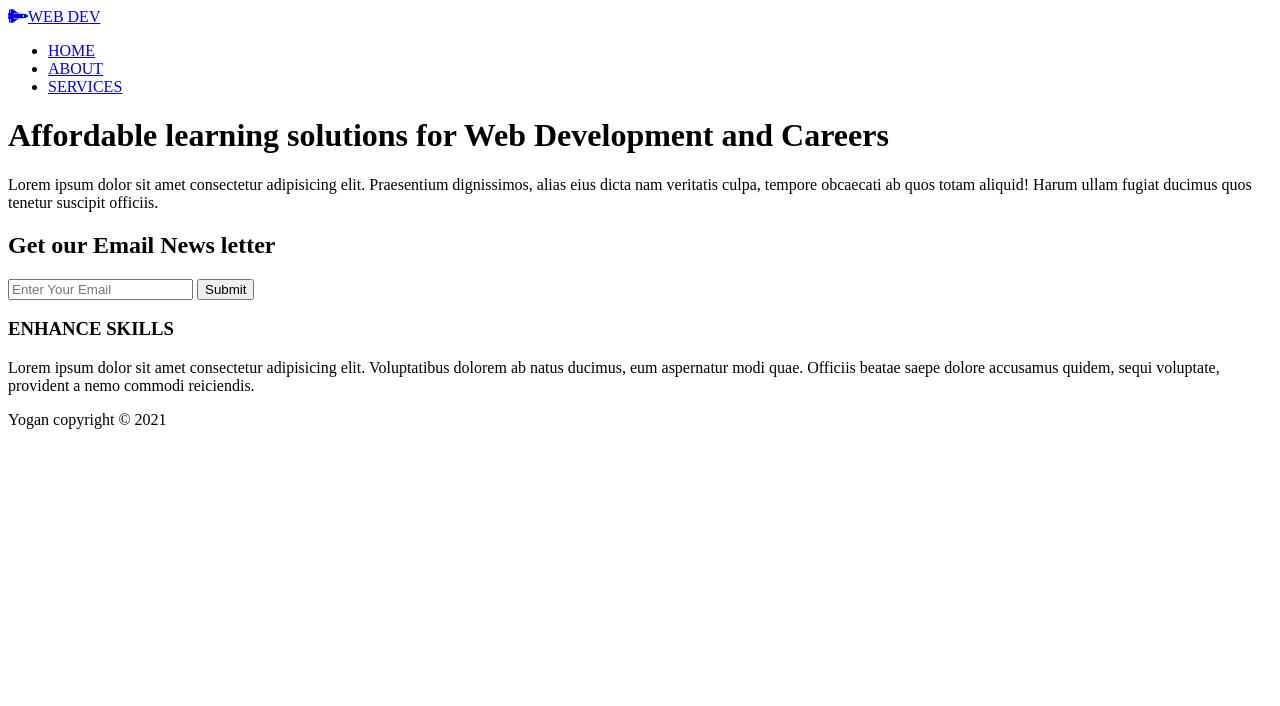
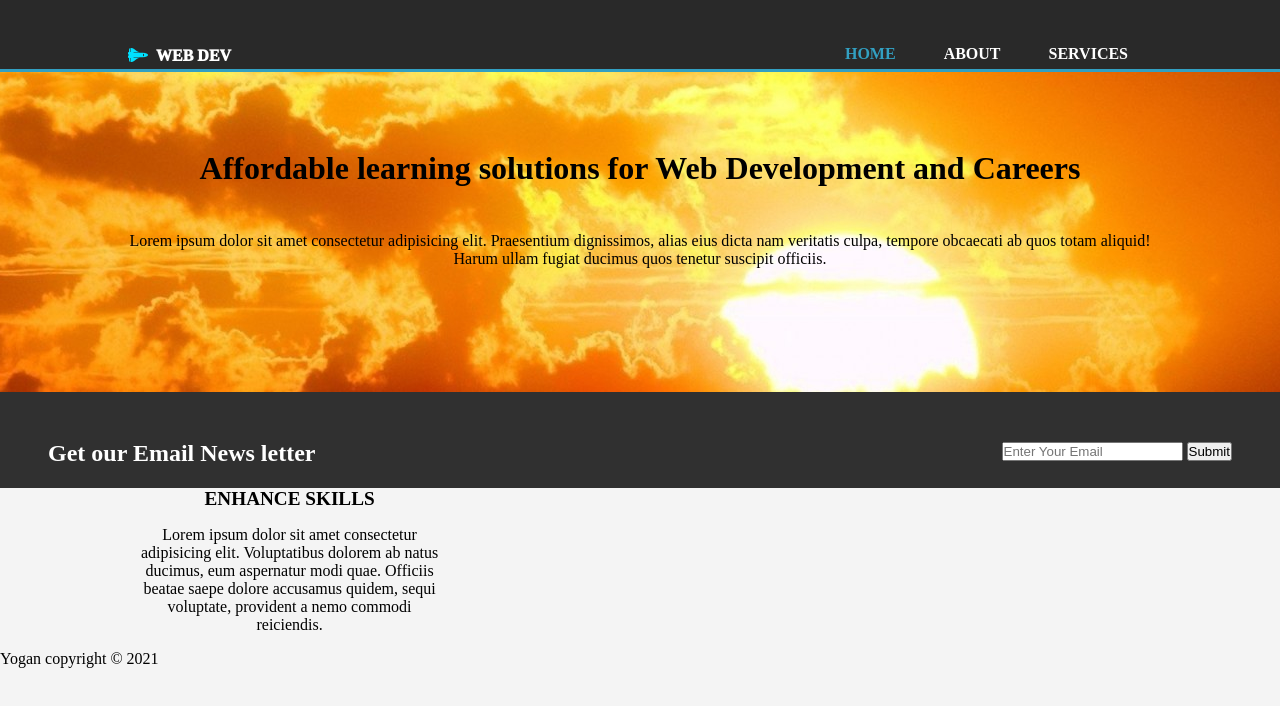
Before and after one commit to Kyogan2001/trial-1-internship-1, a plain HTML site: page index.html in a window 1280 px wide. Drawn offline with Linux system fonts and the light colour scheme; a web font is replaced by a local one.

Commit message:
home pg done needs alignment nd scaling correction

```diff
--- a/index.html
+++ b/index.html
@@ -16,7 +16,7 @@
                 <a href="#"><i class="fas fa-space-shuttle"></i><span>WEB DEV</span></a>
             </div>
             <ul>
-                <li><a href="#">HOME</a></li>
+                <li><a href="#" class="active">HOME</a></li>
                 <li><a href="#">ABOUT</a></li>
                 <li><a href="#">SERVICES</a></li>
             </ul>
@@ -28,7 +28,7 @@
             <p>Lorem ipsum dolor sit amet consectetur adipisicing elit. Praesentium dignissimos, alias eius dicta nam veritatis culpa, tempore obcaecati ab quos totam aliquid! Harum ullam fugiat ducimus quos tenetur suscipit officiis.</p>
         </div>
     </header>
-    <section class = "news_letter">
+    <section class = "newsletter">
         <h2>Get our Email News letter</h2>
         <form action="#">
             <input type="email" name="email" id="email" placeholder="Enter Your Email">
@@ -38,6 +38,7 @@
     <section class = "cards">
         <div class="container">
             <div class="card">
+                <i></i>
                 <h3>ENHANCE SKILLS</h3>
                 <p>Lorem ipsum dolor sit amet consectetur adipisicing elit. Voluptatibus dolorem ab natus ducimus, eum aspernatur modi quae. Officiis beatae saepe dolore accusamus quidem, sequi voluptate, provident a nemo commodi reiciendis.</p>
             </div>
--- a/styles/style.css
+++ b/styles/style.css
@@ -1,5 +1,166 @@
 @import url('https://fonts.googleapis.com/css2?family=Mate+SC&display=swap');
+
+
+
+
+
+*,
+*::after,
+*::before{
+    margin:0;
+    padding:0;
+    box-sizing: border-box;
+}
+html{
+    font-size: 1rem;
+}
+
+
 
 body{
     font-family: 'Mate SC', serif;
+    padding: 0;
+    margin:0;
+    background-color: #f4f4f4;
 }
+
+.container{
+    width:80%;
+    margin: auto;
+    padding: auto;
+}
+
+a{
+    color: rgb(255, 255, 255);
+    text-decoration: none;
+    font-size: 1rem;
+}
+li{
+    list-style: none;
+    font-size: 1rem;
+    color: #fff;
+}
+ .btn{
+     height: 3rem;
+     width: 2rem;
+     padding: 20rem;
+
+ }
+
+nav{
+    background-color: rgb(41, 41, 41);
+    color: rgb(48, 48, 48);
+    padding-top: 2rem;
+    min-height: 4.5rem;
+    border-bottom: 3px solid #32a0c2;
+}
+
+
+nav a{
+    text-transform: uppercase;
+}
+
+nav li{
+    float: left;
+    display: inline;
+    /* paddind top left bottom right ---- clockwise*/
+    padding:0 1.5rem 0 1.5rem;
+    font-weight: 600;
+}
+
+nav .branding{
+    float: left;
+    font-size: 2rem;
+    font-weight: 1000;
+}
+
+nav .branding a i{
+    margin-right: 0.5rem;
+    color: rgb(0, 225, 255);
+}
+
+nav ul{
+    float: right;
+    margin-top: 0.8rem;
+}
+
+nav ul li a.active{
+    color:#32a0c2;
+    font-weight: 600;
+}
+
+nav ul li a:hover{
+    color: #32a0c2;
+    font-weight: 600;
+}
+
+/* nav bar styling end */
+
+/* header styling */
+
+header{
+    min-height: 20rem;
+    background: url(../images/Raf747df4fe1655615d99af2e4dfead5c.jpg) no-repeat center;
+    text-align: center;
+    color: black;
+}
+
+header h1{
+    padding-top:5rem;
+    line-height: 1;
+    height: 5rem;
+}
+
+header p{
+    padding-top: 5rem;
+}
+
+/* header over */
+
+/* news letter */
+.newsletter{
+    padding: 3rem;
+    color: #fff;
+    background:rgb(48, 48, 48);
+}
+
+.newsletter form{
+    float:right;
+    margin-top: 0.1rem;
+}
+
+.newsletter h2{
+    float: left;
+    height: 2rem;
+}
+
+.newsletter input[type="email"]:focus{
+    outline: none;
+}
+
+.newsletter .btn{
+    background-color: #32a0c2;
+    border-color: white;
+
+}
+
+.cards .container{
+    display: flex;
+    flex-direction: row;
+    text-align: center;
+}
+
+.cards .container .card{
+    width: 30%;
+    margin:0 0.5rem;
+
+}
+
+.cards .container .card h3{
+    font-size: 1.2rem;
+    padding-bottom: 1rem;
+}
+
+.cards .container .card p{
+    padding-bottom: 1rem;
+}
```
Also changed, not shown: images/Raf747df4fe1655615d99af2e4dfead5c.jpg (added).
